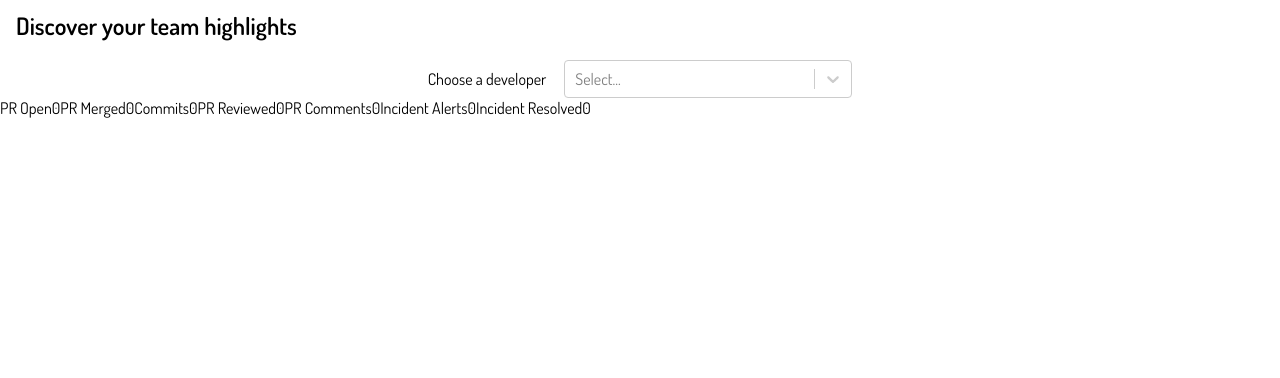
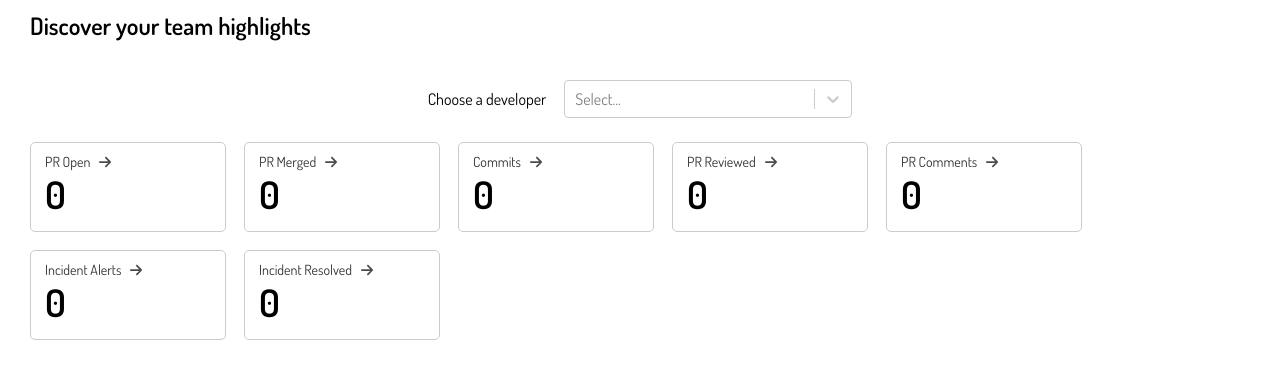
Before and after one commit to raj5036/devdynamics-assignment, a React (Vite) app: page / in a window 1280 px wide. Shown: the top 378 px of the page. Built offline with nearby package versions, Linux system fonts and the light colour scheme.

Commit message:
ActivityItem CSS styling

```diff
--- a/package.json
+++ b/package.json
@@ -15,6 +15,7 @@
     "react": "^18.2.0",
     "react-chartjs-2": "^5.2.0",
     "react-dom": "^18.2.0",
+    "react-icons": "^5.2.1",
     "react-select": "^5.8.0"
   },
   "devDependencies": {
--- a/src/App.css
+++ b/src/App.css
@@ -2,7 +2,7 @@
   font-size: 24px;
   font-weight: 600;
   margin-top: 10px;
-  margin-left: 16px;
+  margin-left: 30px;
   position: fixed;
   width: 100%;
   top: 0;
@@ -10,7 +10,7 @@
 }
 
 .mainContainer {
-  margin-top: 60px;
+  margin-top: 80px;
   width: 100%;
 }
 
@@ -30,4 +30,7 @@
   display: flex;
   flex-direction: row;
   align-items: center;
+  flex-wrap: wrap;
+  gap: 18px;
+  margin: 24px 15px 24px 30px;
 }
--- a/src/App.tsx
+++ b/src/App.tsx
@@ -2,11 +2,9 @@ import React,{ useState, useEffect } from 'react'
 import Select from 'react-select'
 import { MockAPI } from './lib/ApiClient'
 import { Developer } from './lib/Types'
+import { ActivityTypes } from './lib/Utils'
+import ActivityItem from './components/ActivityItem/ActivityItem'
 import './App.css'
-import ActivityItem from './components/ActivityItem/ActivityItem'
-
-const ActivityTypes: Array<string> = ['PR Open', 'PR Merged', 'Commits', 'PR Reviewed', 'PR Comments',
-  'Incident Alerts', 'Incident Resolved']
 
 function App() {
   const [appData, setAppData] = useState<any>(null)
--- a/src/components/ActivityItem/ActivityItem.css
+++ b/src/components/ActivityItem/ActivityItem.css
@@ -1,3 +1,31 @@
 .activityItemContainer {
+	border: solid 1px #ccc;
+    height: 88px;
+    width: 194px;
+	border-radius: 5px;
+}
 
+.titleContainer {
+	display: flex;
+	justify-content: flex-start;
+	align-items: center;
+	gap: 8px;
+	margin-top: 10px;
+	margin-left: 14px;
 }
+
+.title {
+	font-size: 14px;
+    opacity: 0.8;
+}
+
+.arrowIcon {
+	font-size: 14px;
+    opacity: 0.7;
+}
+
+.value {
+	margin-left: 14px;
+	font-size: 38px;
+    font-weight: 600;
+}
--- a/src/components/ActivityItem/ActivityItem.tsx
+++ b/src/components/ActivityItem/ActivityItem.tsx
@@ -1,4 +1,5 @@
 import React from 'react'
+import { FaArrowRight } from "react-icons/fa6";
 import './ActivityItem.css'
 
 interface PropTypes {
@@ -8,8 +9,11 @@ interface PropTypes {
 
 const ActivityItem: React.FC<PropTypes>  = ({title, value}) => {
 	return (<div className='activityItemContainer'>
-		{title}
-		{value}
+		<div className='titleContainer'>
+			<span className='title'>{title}</span>
+			<FaArrowRight className='arrowIcon'/>
+		</div>
+		<div className='value'>{value}</div>
 	</div>)
 }
 
--- a/src/lib/Utils.ts
+++ b/src/lib/Utils.ts
@@ -0,0 +1,2 @@
+export const ActivityTypes: Array<string> = ['PR Open', 'PR Merged', 'Commits', 'PR Reviewed', 'PR Comments',
+'Incident Alerts', 'Incident Resolved']
```
Also changed, not shown: 1 other file (tests, documents, lock files or other folders).
